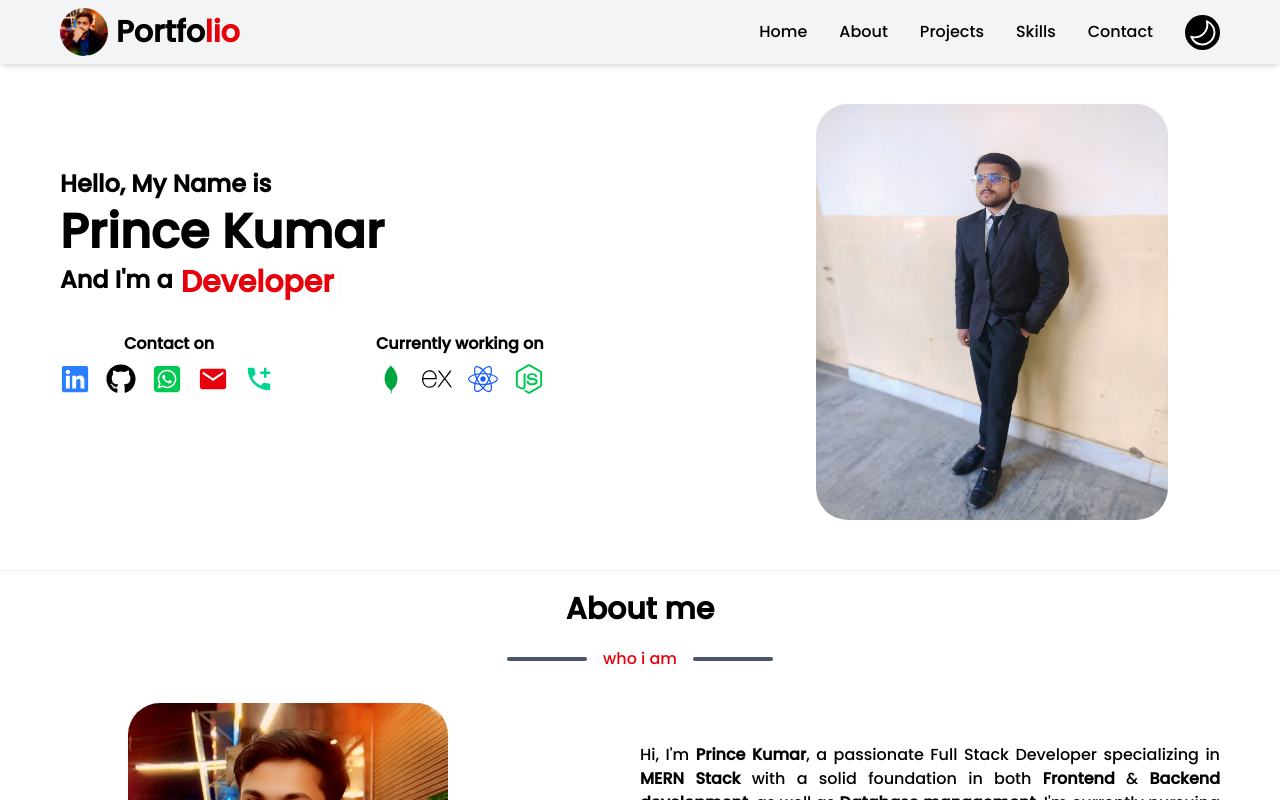
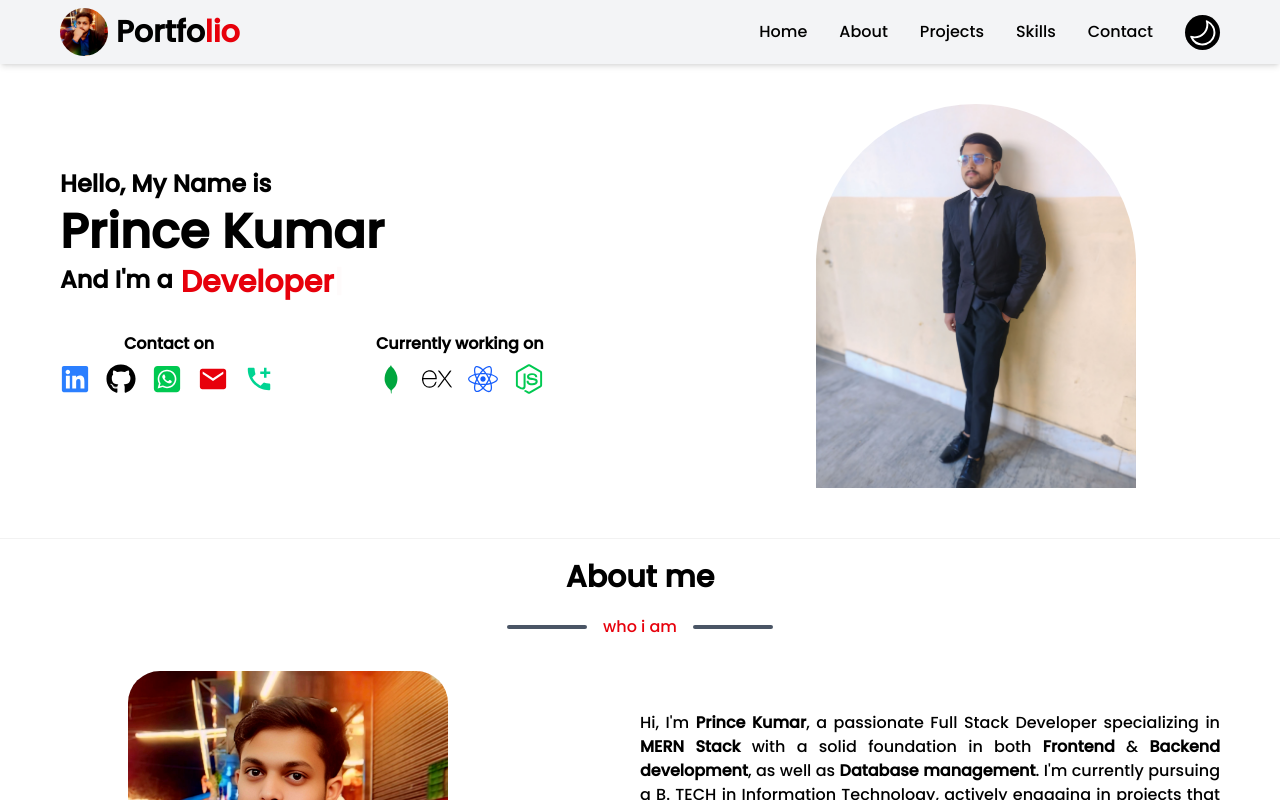
Before and after one commit to princekumar249/My-Personal-Portfolio, a React (Vite) app: page / in a window 1280 px wide. Shown: the top 800 px of the page. Built offline with nearby package versions, Linux system fonts and the light colour scheme; a web font is replaced by a local one.

Commit message:
Updated resume

```diff
--- a/src/Components/Home.jsx
+++ b/src/Components/Home.jsx
@@ -57,7 +57,7 @@ function Home() {
                         </div>
                     </div>
                     <div className='md:w-1/2 md:mt-10 mt-8 md:ml-48 order-1 md:order-2'>
-                        <img src={homePic} className='rounded-4xl md:mx-20 mx-6 w-[280px] h-[320px] md:h-[26rem] md:w-[22rem] hover:scale-110 duration-200' alt="" />
+                        <img src={homePic} className='rounded-tl-full rounded-tr-full rounded-bl-4xl rounded-br-4xl object-cover md:mx-20 mx-6 w-[280px] h-[320px] md:h-[24rem] md:w-[20rem]' alt="" />
                     </div>
                 </div>
             </div>
```
Also changed, not shown: 1 other file (tests, documents, lock files or other folders).
